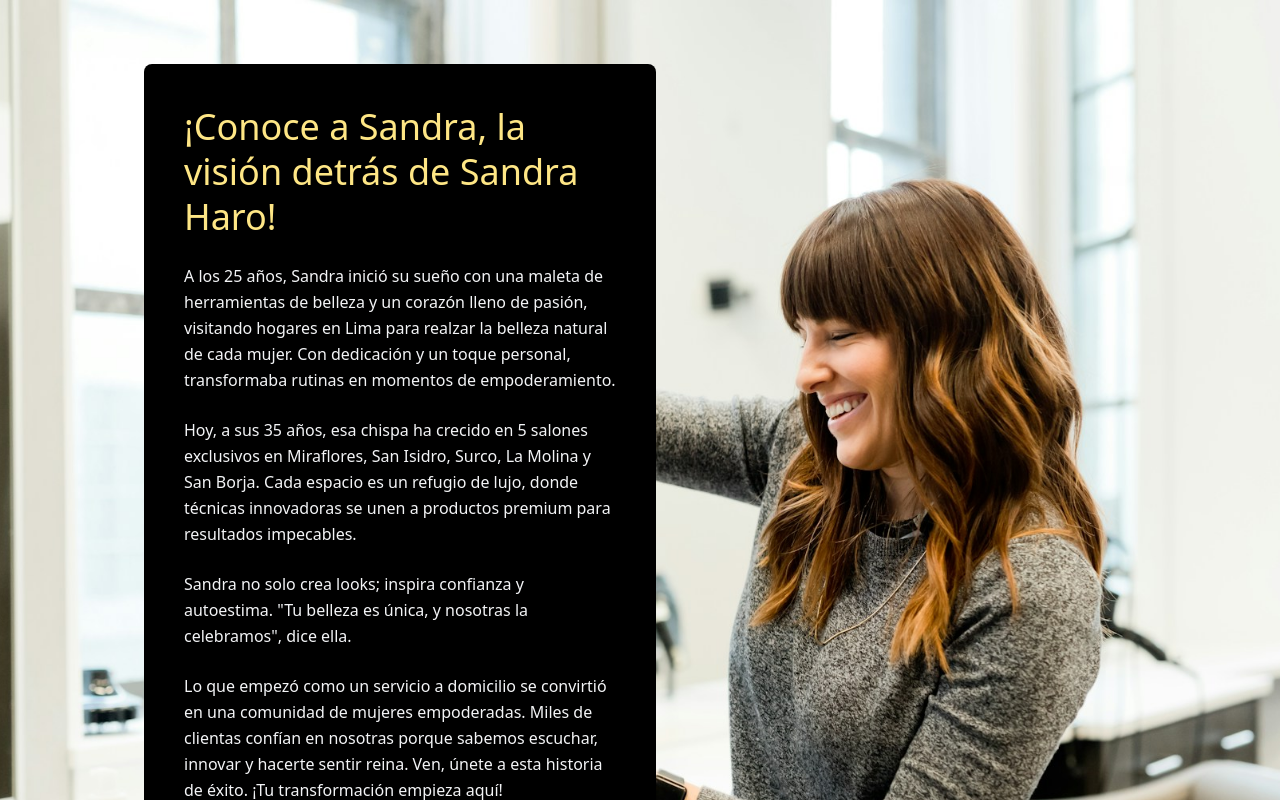
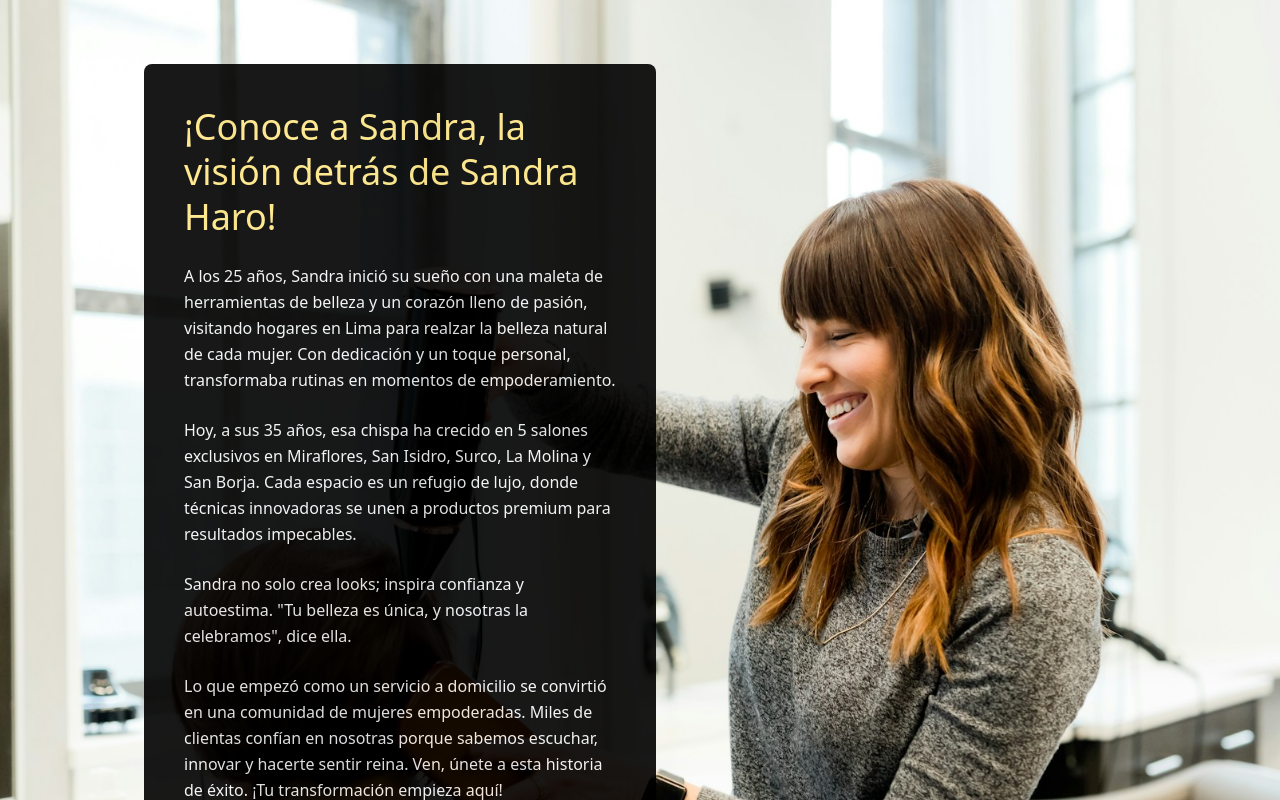
Before and after one commit to Abrahanpiloto/salon-de-belleza, a React (Vite) app: page /sobre-mi in a window 1280 px wide. Shown: the top 800 px of the page. Built offline with nearby package versions, Linux system fonts and the light colour scheme.

Commit message:
se creo el archivo _redirects para netlify encuentre las pages adicionales en produccion

```diff
--- a/src/components/Aboutme2.jsx
+++ b/src/components/Aboutme2.jsx
@@ -23,7 +23,7 @@ const Aboutme = () => {
           alt="Sandra Haro, fundadora de Sandra Haro, en uno de sus salones"
           className="absolute inset-0 w-full h-full object-cover -z-10"
         />
-        <div className="relative z-10 max-w-lg bg-black bg-opacity-80 p-10 rounded-lg text-white space-y-6 ml-8 lg:ml-20">
+        <div className="relative z-10 max-w-lg bg-black opacity-90 p-10 rounded-lg text-white space-y-6 ml-8 lg:ml-20">
           <h1 className="text-3xl lg:text-4xl font-light text-amber-200 leading-tight">
             ¡Conoce a Sandra, la visión detrás de Sandra Haro!
           </h1>
--- a/vite.config.js
+++ b/vite.config.js
@@ -6,4 +6,7 @@ import tailwindcss from "@tailwindcss/vite";
 // https://vite.dev/config/
 export default defineConfig({
   plugins: [react(), tailwindcss()],
+  build: {
+    outDir: "dist", // Carpeta de salida
+  },
 });
```
Also changed, not shown: 1 other file (tests, documents, lock files or other folders).
